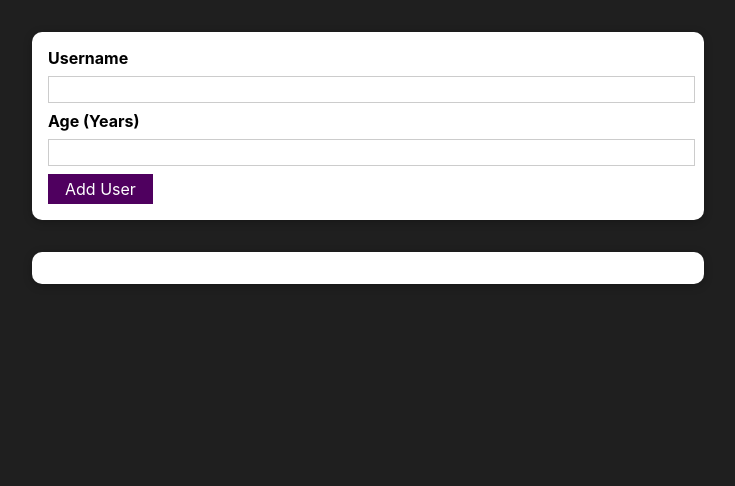
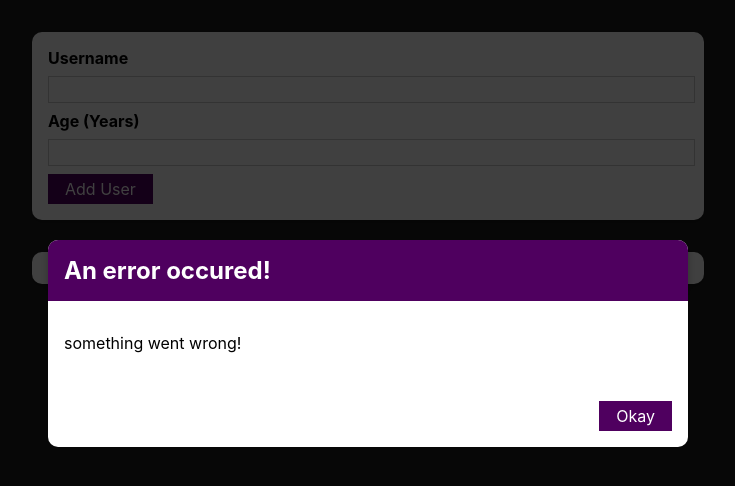
Before and after one commit to Akho0122/Add-User-App, a React (Create React App) app: page / in a window 1280 px wide. Shown: the top 486 px of the page, without its empty margins (272-1007 px from the left). Built offline with nearby package versions, Linux system fonts and the light colour scheme.

Commit message:
Error Modal was created

```diff
--- /dev/null
+++ b/src/components/UI/ErrorModal.js
@@ -0,0 +1,25 @@
+import React from "react";
+import Card from "./Card";
+import Button from "./Button";
+import classes from './ErrorModal.module.css'
+
+const ErrorModal = (props) => {
+  return (
+      <div>
+          <div className={classes.backdrop}/>
+    <Card className={classes.modal}>
+      <header className={classes.header}>
+        <h2>{props.title}</h2>
+      </header>
+      <div className={classes.content}>
+        <p>{props.message}</p>
+      </div>
+      <footer className={classes.actions}>
+          <Button>Okay</Button>
+      </footer>
+    </Card>
+    </div>
+  );
+};
+
+export default ErrorModal;
--- /dev/null
+++ b/src/components/UI/ErrorModal.module.css
@@ -0,0 +1,45 @@
+.backdrop {
+    position: fixed;
+    top: 0;
+    left: 0;
+    width: 100%;
+    height: 100vh;
+    z-index: 10;
+    background: rgba(0, 0, 0, 0.75);
+  }
+
+  .modal {
+    position: fixed;
+    top: 30vh;
+    left: 10%;
+    width: 80%;
+    z-index: 100;
+    overflow: hidden;
+  }
+
+  .header {
+    background: #4f005f;
+    padding: 1rem;
+  }
+
+  .header h2 {
+    margin: 0;
+    color: white;
+  }
+
+  .content {
+    padding: 1rem;
+  }
+
+  .actions {
+    padding: 1rem;
+    display: flex;
+    justify-content: flex-end;
+  }
+
+  @media (min-width: 768px) {
+    .modal {
+      left: calc(50% - 20rem);
+      width: 40rem;
+    }
+  }
--- a/src/components/Users/AddUser.js
+++ b/src/components/Users/AddUser.js
@@ -2,6 +2,7 @@
 import Card from "../UI/Card";
 import classes from "./AddUser.module.css";
 import Button from "../UI/Button";
+import ErrorModal from "../UI/ErrorModal";
 const AddUser = (props) => {
   const [enteredUsername, setEnteredUsername] = useState("");
   const [enteredAge, setEnteredAge] = useState("");
@@ -28,6 +29,8 @@
   };
 
   return (
+    <>
+    <ErrorModal title="An error occured!" message="something went wrong!"/>
     <Card className={classes.input}>
       <form onSubmit={addUserHandler}>
         <label htmlFor="username">Username</label>
@@ -47,6 +50,7 @@
         <Button type="submit">Add User</Button>
       </form>
     </Card>
+    </>
   );
 };
 
```
